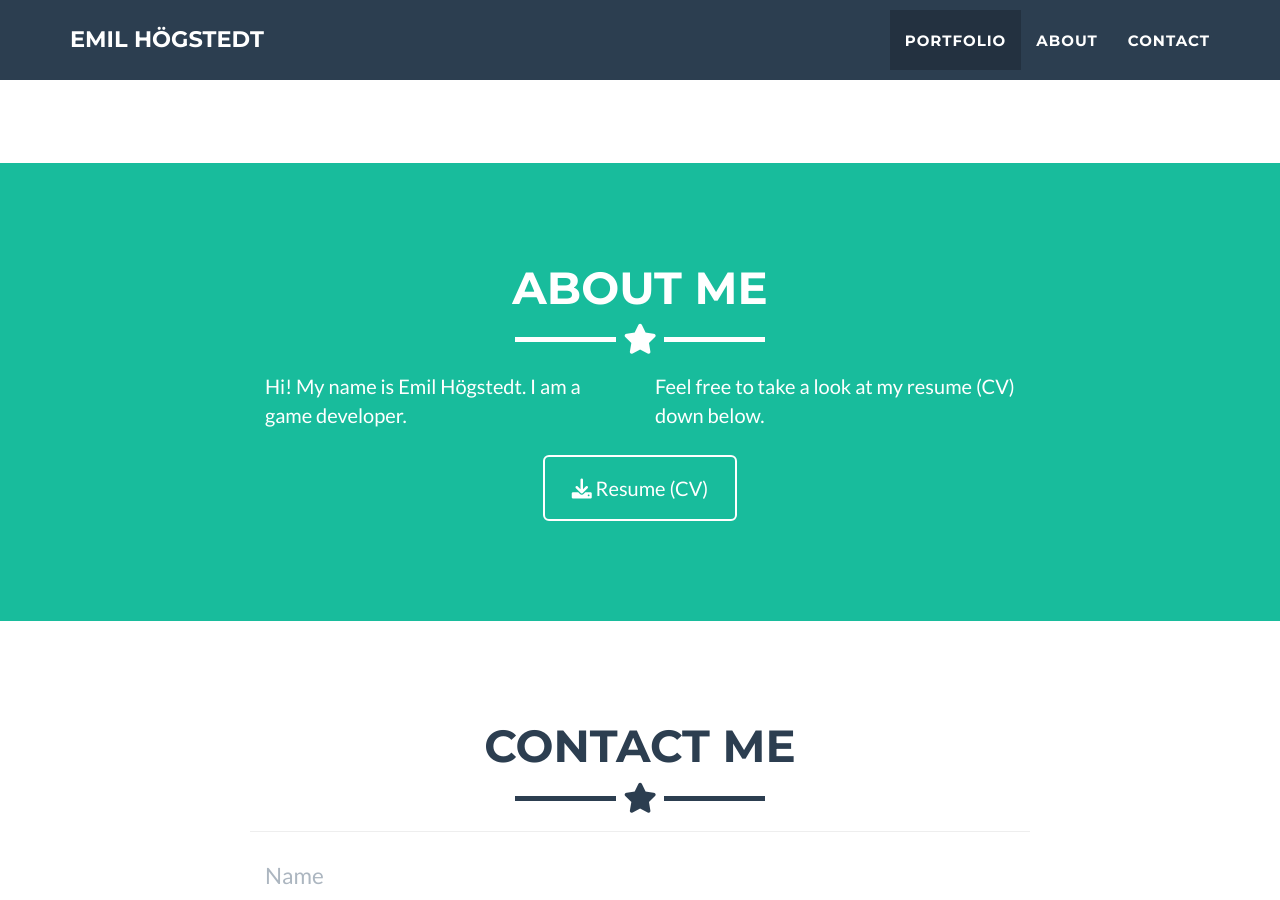
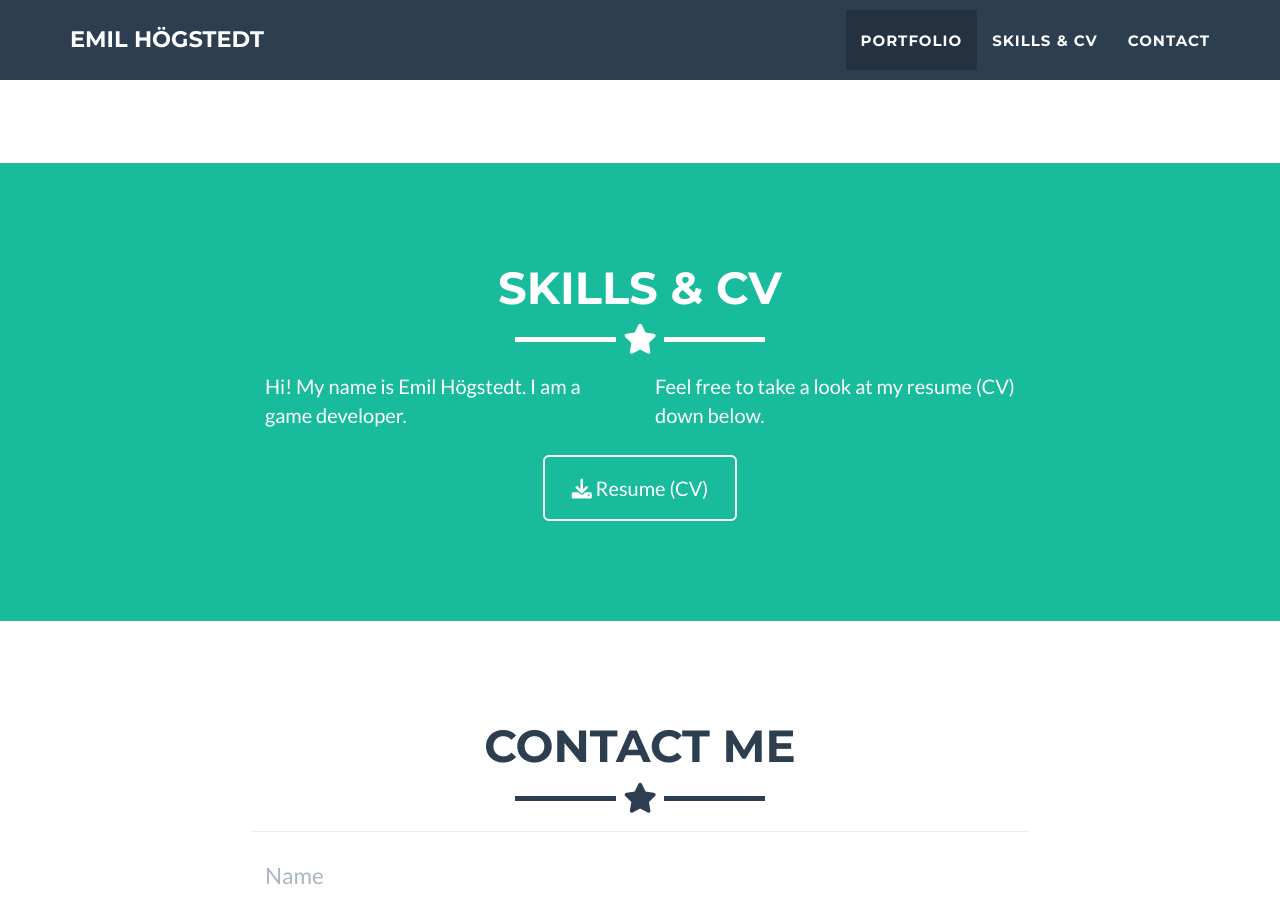
Before and after one commit to EmilHogstedt/EmilHogstedt.github.io, a Jekyll site: the page built from _posts/2014-07-18-project-1.markdown, in a window 1280 px wide and 900 px high, scrolled down 1659 px. Built offline with Jekyll 4.4.1, drawn with Linux system fonts in a browser that asks for light colours.

Commit message:
Small updates

```diff
--- a/_includes/about.html
+++ b/_includes/about.html
@@ -3,7 +3,7 @@
   <div class="container">
     <div class="row">
       <div class="col-lg-12 text-center">
-        <h2>About me</h2>
+        <h2>Skills & CV</h2>
         <hr class="star-light">
       </div>
     </div>
--- a/_includes/nav.html
+++ b/_includes/nav.html
@@ -22,7 +22,7 @@
           <a href="#portfolio">Portfolio</a>
         </li>
         <li class="page-scroll">
-          <a href="#about">About</a>
+          <a href="#about">Skills & CV</a>
         </li>
         <li class="page-scroll">
           <a href="#contact">Contact</a>
```
